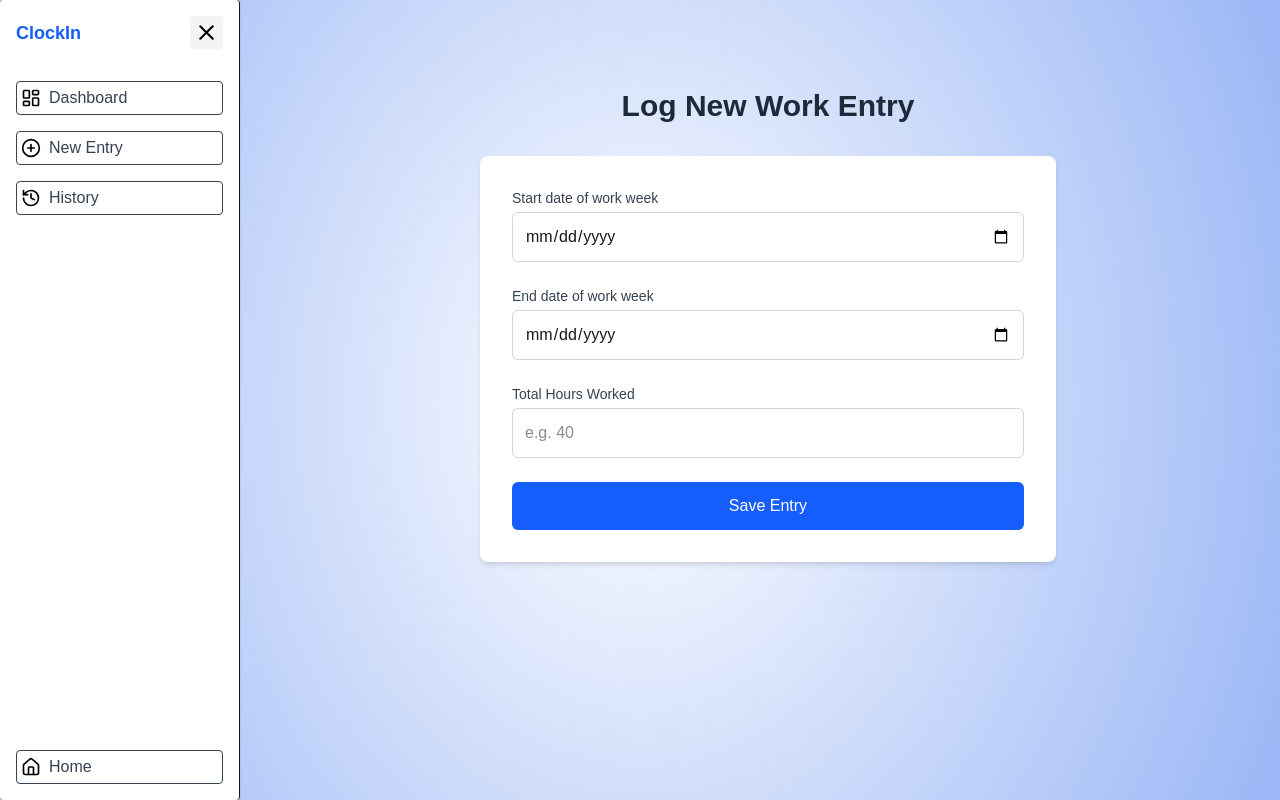
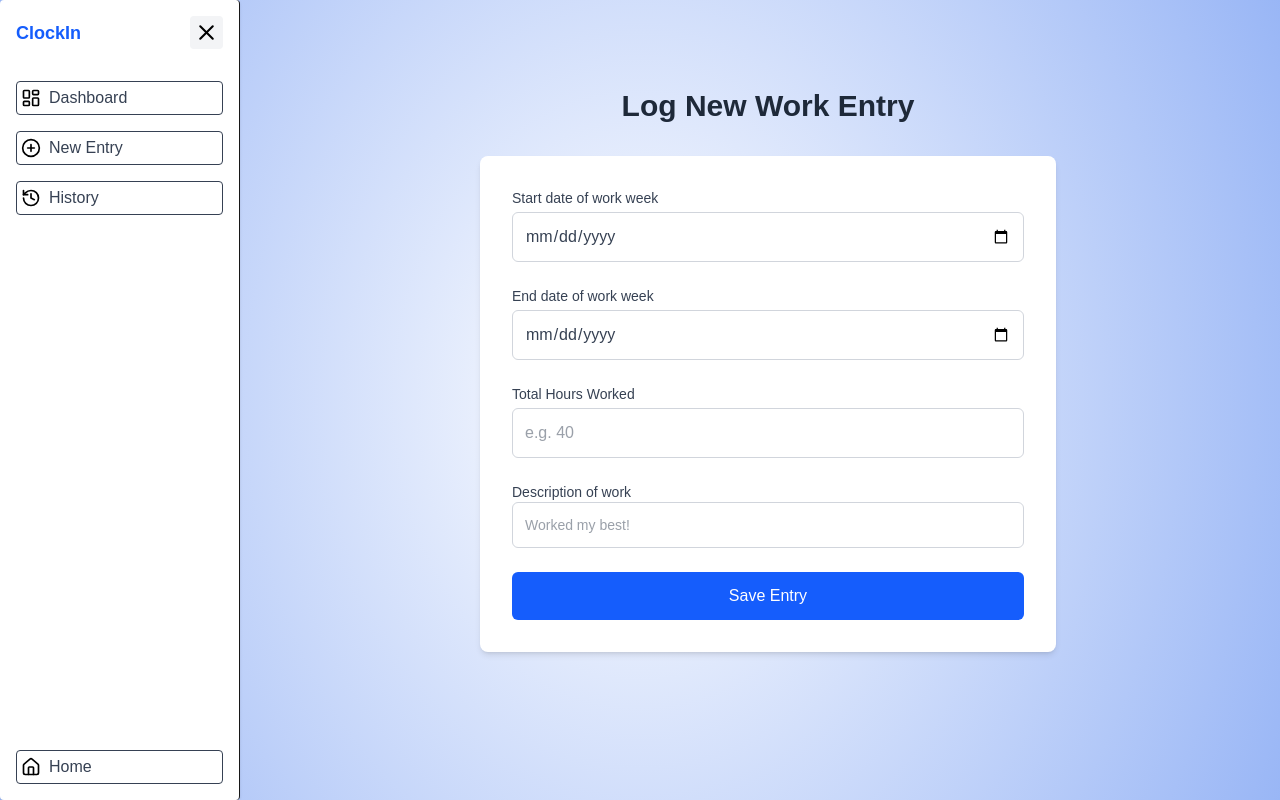
Before and after one commit to DestinAdams/clockin, a Next.js app: page /dashboard/new-entry in a window 1280 px wide. Built offline with nearby package versions, Linux system fonts and the light colour scheme.

Commit message:
Starting to learn authentication and added description to new-entry

```diff
--- a/src/app/dashboard/new-entry/page.jsx
+++ b/src/app/dashboard/new-entry/page.jsx
@@ -14,7 +14,7 @@ export default function NewEntry() {
                         <input
                             type="date"
                             id="startDate"
-                            className="w-full border border-gray-300 p-3 rounded-md focus:outline-none focus:ring-2 focus:ring-blue-500"
+                            className="w-full border text-gray-700 border-gray-300 p-3 rounded-md focus:outline-none focus:ring-2 focus:ring-blue-500"
                         />
                     </div>
 
@@ -25,7 +25,7 @@ export default function NewEntry() {
                         <input
                             type="date"
                             id="endDate"
-                            className="w-full border border-gray-300 p-3 rounded-md focus:outline-none focus:ring-2 focus:ring-blue-500"
+                            className="w-full border text-gray-700 border-gray-300 p-3 rounded-md focus:outline-none focus:ring-2 focus:ring-blue-500"
                         />
                     </div>
 
@@ -37,8 +37,18 @@ export default function NewEntry() {
                             type="number"
                             id="totalHours"
                             placeholder="e.g. 40"
-                            className="w-full border border-gray-300 p-3 rounded-md focus:outline-none focus:ring-2 focus:ring-blue-500"
+                            className="w-full border border-gray-300 text-gray-700 p-3 rounded-md focus:outline-none focus:ring-2 focus:ring-blue-500"
                         />
+                    </div>
+                    <div>
+                        <label htmlFor="description" className="block text-sm font-medium text-gray-700 mb-1">Description of work
+                            <input type="string"
+                                id=""
+                                placeholder="Worked my best!"
+                                className="w-full border border-gray-300 p-3 rounded-md focus:outline-none focus:ring-2 focus:ring-blue-500"
+                            />
+
+                        </label>
                     </div>
 
                     <button
--- a/src/app/dashboard/page1.tsx
+++ /dev/null
@@ -1,16 +0,0 @@
-import React from 'react';
-
-export default function DashboardPage() {
-    return (
-        <div className="flex flex-col items-center justify-center min-h-screen bg-gray-300 p-6">
-            <h1 className="text-4xl font-bold text-gray-800 mb-4 ">Dashboard</h1>
-            <p className="text-lg text-gray-600 mb-8">
-                Welcome to your dashboard! Here you can track your hours worked and earnings.
-            </p>
-            <div className="w-full max-w-2xl bg-white shadow-md rounded-lg p-6">
-                {/* Dashboard content goes here */}
-                <p className="text-gray-500">Your dashboard is currently empty.</p>
-            </div>
-        </div>
-    );
-}
--- /dev/null
+++ b/src/app/login/page.tsx
@@ -0,0 +1,7 @@
+export default function LoginPage(){
+    return(
+        <main>
+
+        </main>
+    );
+}
--- /dev/null
+++ b/src/app/ui/login-form.tsx
@@ -0,0 +1,2 @@
+'use client'
+export default function LoginForm() {
```
